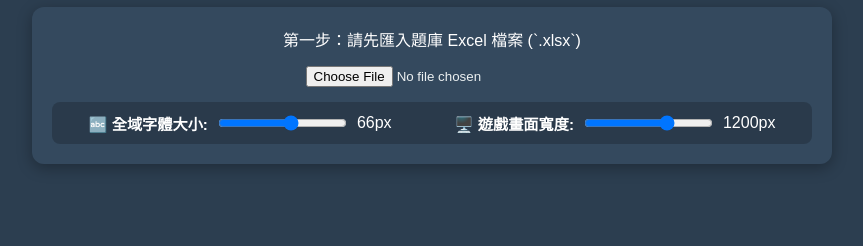
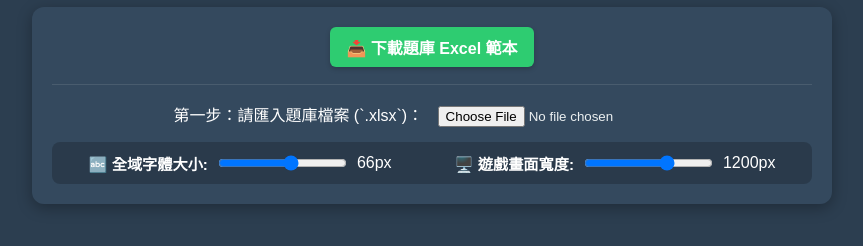
Before and after one commit to goodfishilc/game, a plain HTML site: page 貪食蛇.html in a window 1280 px wide. Shown: the part 90-336 px from the top of the page, without its empty margins (208-1071 px from the left). Drawn offline with Linux system fonts and the light colour scheme.

Commit message:
Update 貪食蛇.html

```diff
--- a/貪食蛇.html
+++ b/貪食蛇.html
@@ -35,6 +35,30 @@
             max-width: 800px;
         }
 
+        .upload-section {
+            display: flex;
+            flex-direction: column;
+            align-items: center;
+            gap: 12px;
+        }
+
+        .btn-export {
+            background: #2ecc71;
+            color: white;
+            border: none;
+            padding: 8px 16px;
+            font-size: 1em;
+            font-weight: bold;
+            border-radius: 6px;
+            cursor: pointer;
+            transition: background 0.2s;
+            box-shadow: 0 2px 5px rgba(0,0,0,0.2);
+        }
+
+        .btn-export:hover {
+            background: #27ae60;
+        }
+
         .setting-group {
             display: flex;
             justify-content: space-around;
@@ -59,8 +83,8 @@
         }
 
         .file-input {
-            margin-top: 5px;
             color: #ecf0f1;
+            margin-left: 10px;
         }
 
         #gameContainer {
@@ -126,9 +150,15 @@
     <h1>🐍 全字體可調式問答貪食蛇</h1>
 
     <div class="control-panel">
-        <div id="setupBox">
-            <p style="margin:0 0 10px 0;">第一步：請先匯入題庫 Excel 檔案 (`.xlsx`)</p>
-            <input type="file" id="excelFile" class="file-input" accept=".xlsx, .xls" />
+        <div id="setupBox" class="upload-section">
+            <div>
+                <button class="btn-export" onclick="exportTemplate()">📥 下載題庫 Excel 範本</button>
+            </div>
+            <hr style="width: 100%; border: 0; border-top: 1px solid rgba(255,255,255,0.1); margin: 5px 0;">
+            <div>
+                <span>第一步：請匯入題庫檔案 (`.xlsx`)：</span>
+                <input type="file" id="excelFile" class="file-input" accept=".xlsx, .xls" />
+            </div>
         </div>
 
         <div class="setting-group">
@@ -178,6 +208,30 @@
         let foods = [];
         let isGameOver = false;
         let noticeTimeout;
+
+        // --- 範本匯出功能 ---
+        function exportTemplate() {
+            // 定義正確的標準欄位名稱與一列示範內容
+            const templateData = [
+                {
+                    "question": "範例：台灣最高峰是哪座山？",
+                    "optionA": "玉山",
+                    "optionB": "雪山",
+                    "optionC": "阿里山",
+                    "answer": "A"
+                }
+            ];
+
+            // 建立工作表 (Worksheet)
+            const worksheet = XLSX.utils.json_to_sheet(templateData);
+
+            // 建立工作簿 (Workbook)
+            const workbook = XLSX.utils.book_new();
+            XLSX.utils.book_append_sheet(workbook, worksheet, "題庫設定");
+
+            // 下載 Excel 檔案
+            XLSX.writeFile(workbook, "貪食蛇遊戲_題庫範本.xlsx");
+        }
 
         fontSizeSlider.addEventListener("input", (e) => {
             currentFontSize = parseInt(e.target.value);
@@ -350,7 +404,6 @@
                 let dy = head.y - food.y;
                 let dist = Math.sqrt(dx * dx + dy * dy);
 
-                // 動態碰撞判定距離：依據目前字體大小決定（字越大判定範圍大一點）
                 const collisionRange = Math.max(25, currentFontSize * 0.8);
 
                 if (dist < 12 + collisionRange) {
@@ -381,14 +434,11 @@
         function drawGame() {
             ctx.clearRect(0, 0, canvas.width, canvas.height);
 
-            // 繪製純文字選項
             foods.forEach(food => {
                 ctx.font = `${currentFontSize}px 'Microsoft JhengHei'`;
                 ctx.fillStyle = "#ecf0f1";
                 ctx.textAlign = "center";
                 ctx.textBaseline = "middle";
-
-                // 直接在隨機坐標上繪製選項內容
                 ctx.fillText(food.text, food.x, food.y);
             });
 
```
